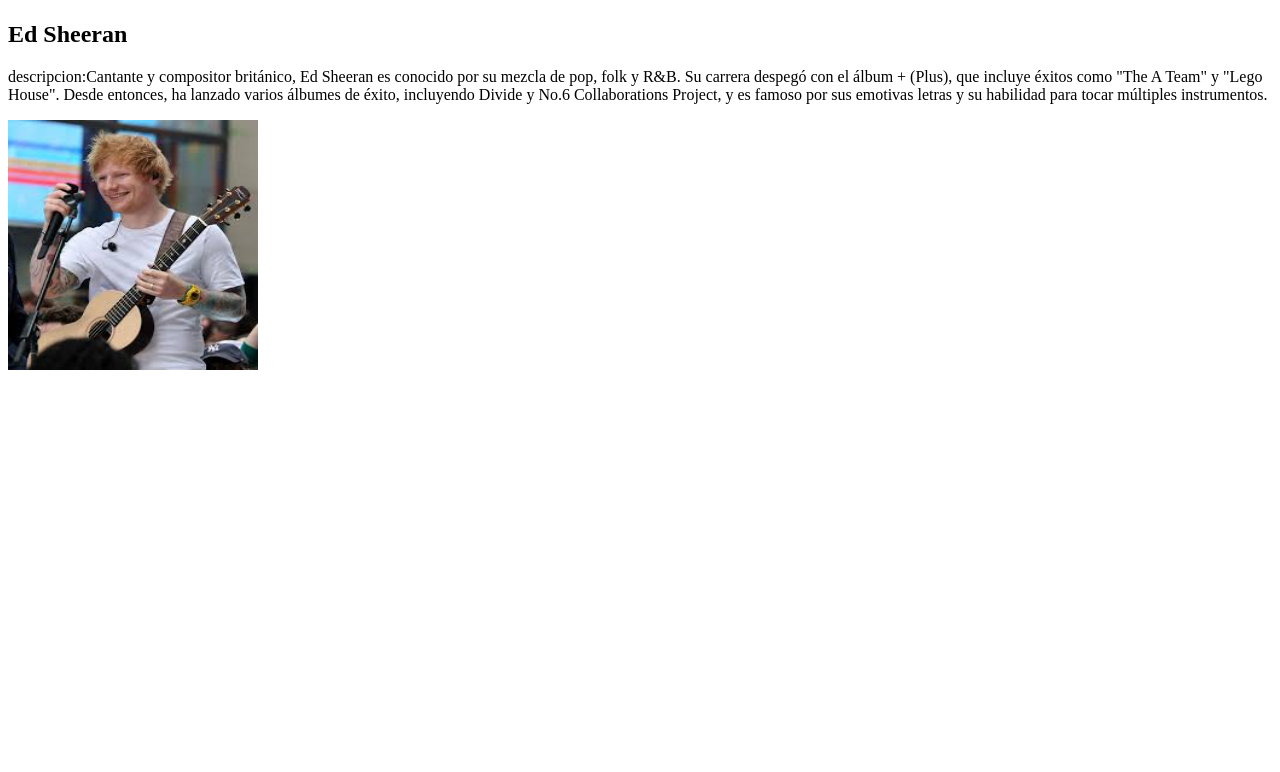
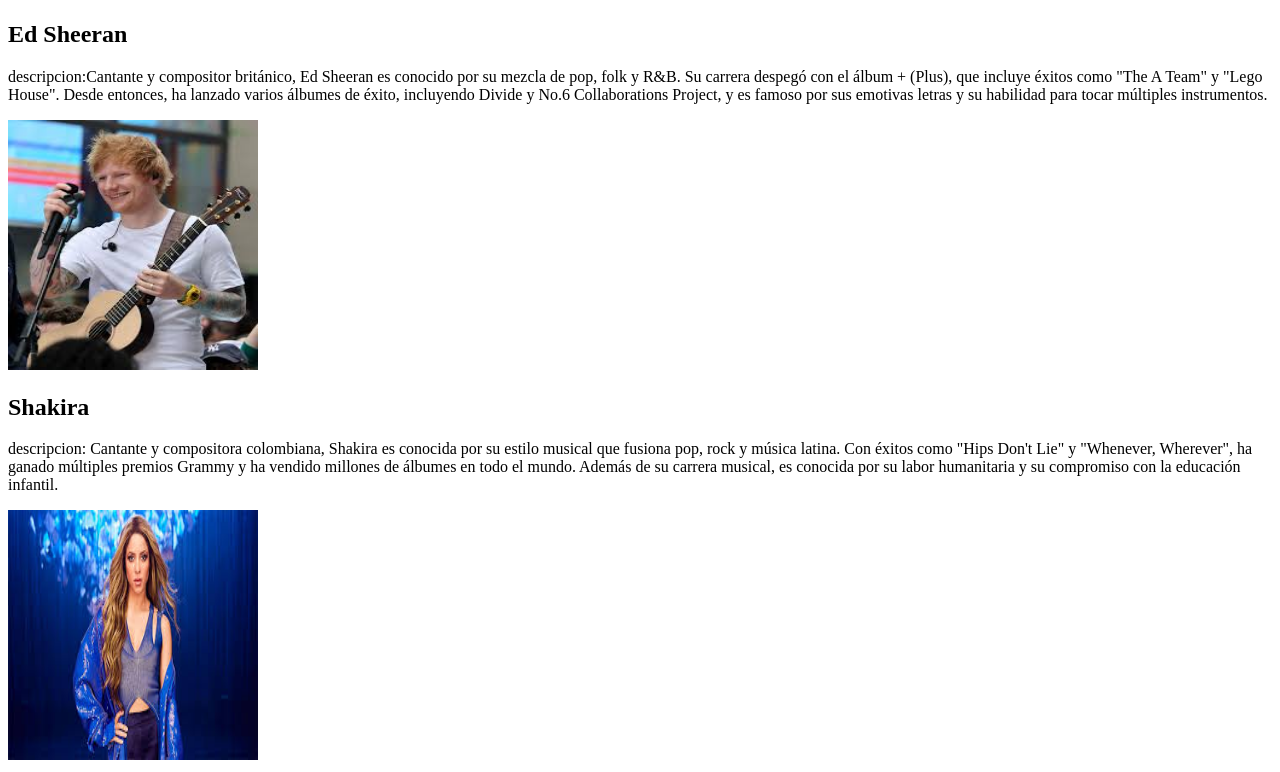
Before and after one commit to Andresj14G/Ejercicio-5, a plain HTML site: page index.html in a window 1280 px wide. Shown: the part 390-1162 px from the top of the page. Before the commit the page ends 800 px from the top, so only its background shows below. Drawn offline with Linux system fonts and the light colour scheme.

Commit message:
Seven commit

```diff
--- a/index.html
+++ b/index.html
@@ -13,7 +13,11 @@
         <h2> Ed Sheeran</h2>
         <p> descripcion:Cantante y compositor británico, Ed Sheeran es conocido por su mezcla de pop, folk y R&B. Su carrera despegó con el álbum + (Plus), que incluye éxitos como "The A Team" y "Lego House". Desde entonces, ha lanzado varios álbumes de éxito, incluyendo Divide y No.6 Collaborations Project, y es famoso por sus emotivas letras y su habilidad para tocar múltiples instrumentos.</p>
         <img src="ed.jpg" height="250" width="250">
+        <h2> Shakira</h2>
+        <p> descripcion:  Cantante y compositora colombiana, Shakira es conocida por su estilo musical que fusiona pop, rock y música latina. Con éxitos como "Hips Don't Lie" y "Whenever, Wherever", ha ganado múltiples premios Grammy y ha vendido millones de álbumes en todo el mundo. Además de su carrera musical, es conocida por su labor humanitaria y su compromiso con la educación infantil.
 
+        </p>
+        <img src="shakira.jpg" height="250" width="250">
 
 
 
```
Also changed, not shown: shakira.jpg (added).
